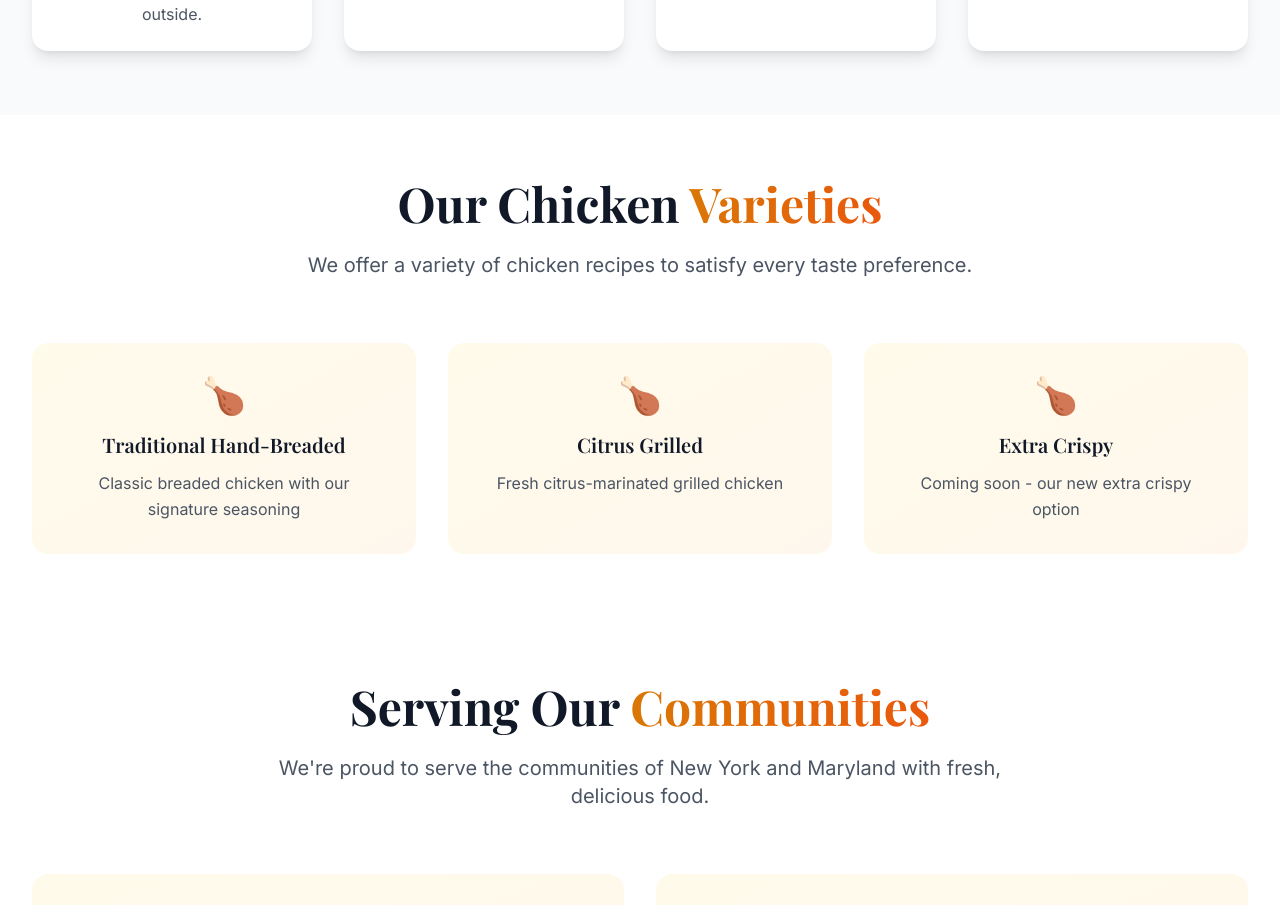
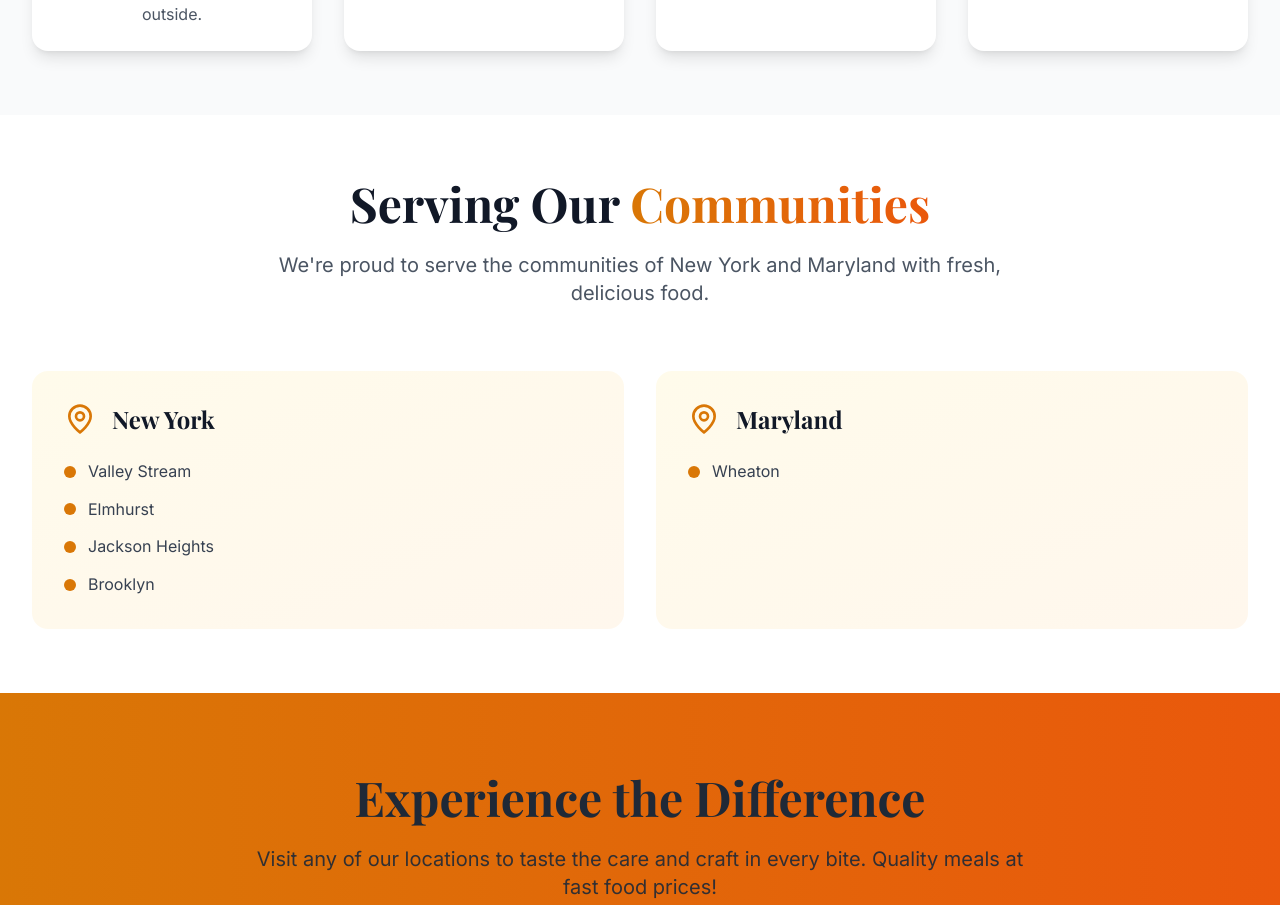
Before and after one commit to patriotsbreeze/famous-rotisserie, a React (Create React App) app: page /about in a window 1280 px wide. Shown: the part 1407-2312 px from the top of the page. Built offline with nearby package versions, Linux system fonts and the light colour scheme.

Commit message:
v1.20
- removed our chicekn varieties.

```diff
--- a/src/pages/About.js
+++ b/src/pages/About.js
@@ -30,21 +30,6 @@ const About = () => {
       icon: <Star size={32} className="text-amber-600" />,
       title: 'Care and Craft',
       description: 'It\'s care and craft you can taste in every bite, served with real plates and silverware.'
-    }
-  ];
-
-  const chickenVarieties = [
-    {
-      name: 'Traditional Hand-Breaded',
-      description: 'Classic breaded chicken with our signature seasoning'
-    },
-    {
-      name: 'Citrus Grilled',
-      description: 'Fresh citrus-marinated grilled chicken'
-    },
-    {
-      name: 'Extra Crispy',
-      description: 'Coming soon - our new extra crispy option'
     }
   ];
 
@@ -175,45 +160,6 @@ const About = () => {
         </div>
       </section>
 
-      {/* Chicken Varieties Section */}
-      <section className="py-16 bg-white">
-        <div className="container-custom">
-          <motion.div
-            initial={{ opacity: 0, y: 30 }}
-            whileInView={{ opacity: 1, y: 0 }}
-            transition={{ duration: 0.8 }}
-            className="text-center mb-16"
-          >
-            <h2 className="text-4xl md:text-5xl font-playfair font-bold text-gray-900 mb-6">
-              Our Chicken <span className="text-gradient">Varieties</span>
-            </h2>
-            <p className="text-xl text-gray-600 max-w-3xl mx-auto">
-              We offer a variety of chicken recipes to satisfy every taste preference.
-            </p>
-          </motion.div>
-
-          <div className="grid grid-cols-1 md:grid-cols-3 gap-8">
-            {chickenVarieties.map((variety, index) => (
-              <motion.div
-                key={index}
-                initial={{ opacity: 0, y: 50 }}
-                whileInView={{ opacity: 1, y: 0 }}
-                transition={{ duration: 0.8, delay: index * 0.1 }}
-                className="bg-gradient-to-br from-amber-50 to-orange-50 rounded-2xl p-8 text-center card-hover"
-              >
-                <div className="text-4xl mb-4">🍗</div>
-                <h3 className="text-xl font-playfair font-semibold text-gray-900 mb-3">
-                  {variety.name}
-                </h3>
-                <p className="text-gray-600">
-                  {variety.description}
-                </p>
-              </motion.div>
-            ))}
-          </div>
-        </div>
-      </section>
-
       {/* Locations Section */}
       <section className="py-16 bg-white">
         <div className="container-custom">
```
